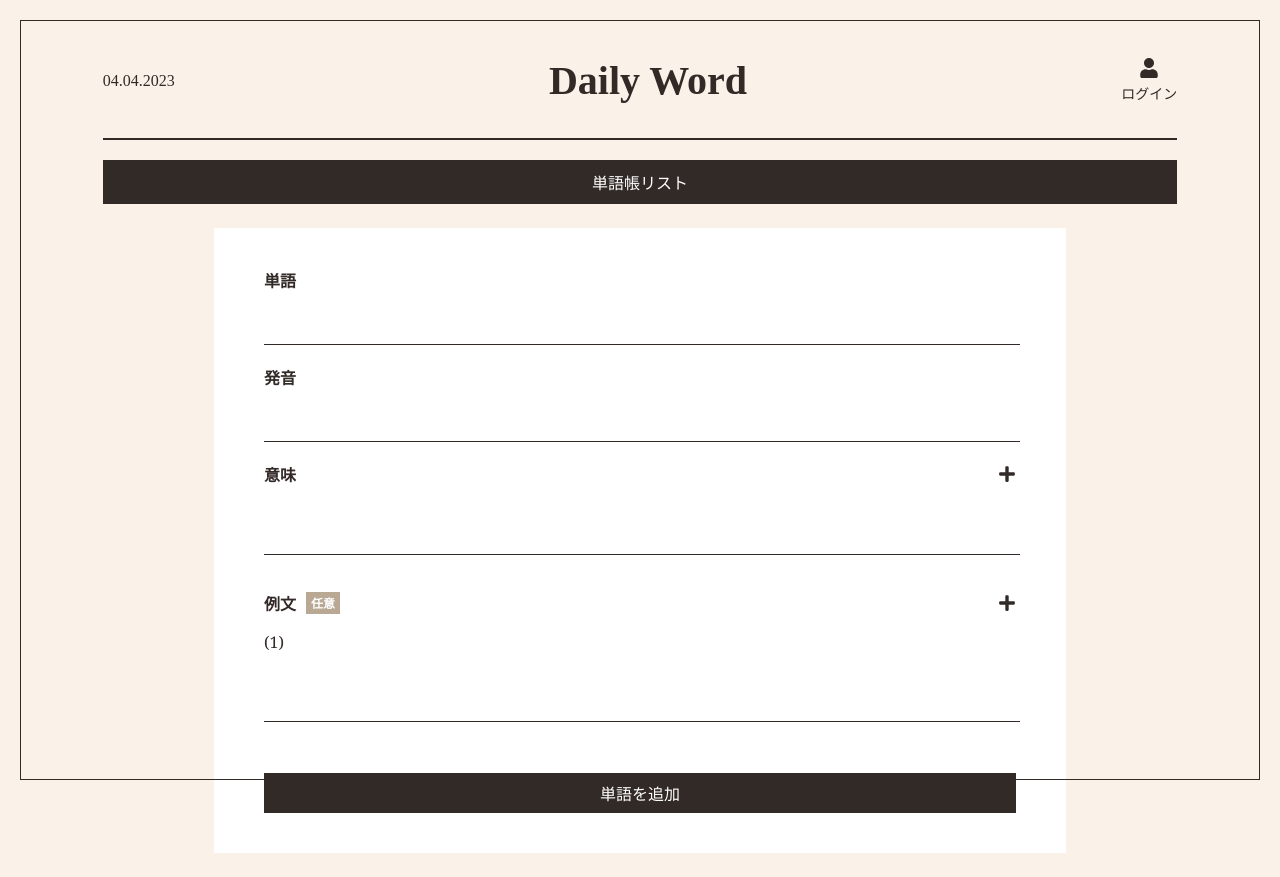
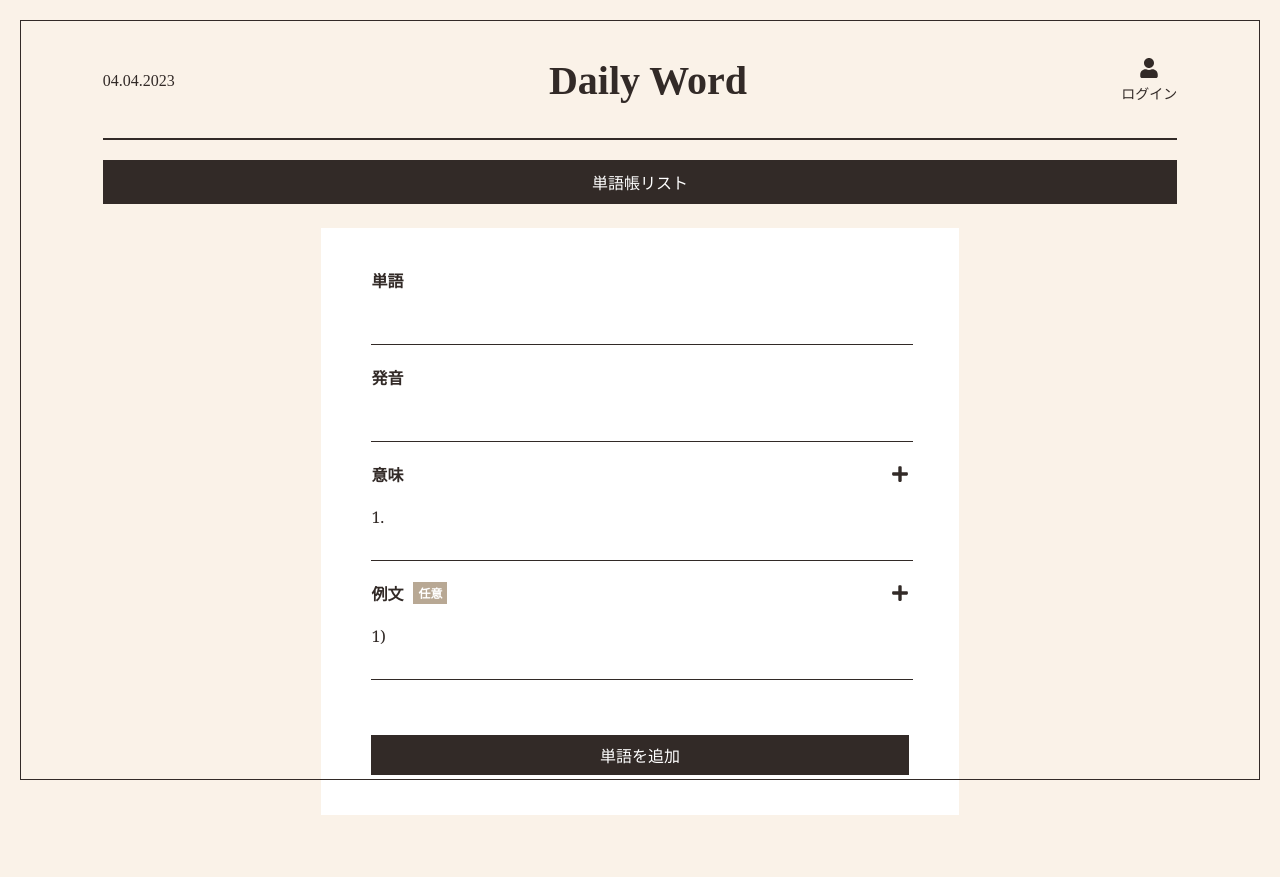
Before and after one commit to JiwonChoi1017/my-daily-word, a Next.js app: page /vocabulary/word/form in a window 1280 px wide. After the commit the page ends 839 px from the top, so only its background shows below. Built offline with nearby package versions, Linux system fonts and the light colour scheme; no server answers.

Commit message:
単語フォームの間隔を調整

```diff
--- a/components/vocabulary/word/form/VocabularyWordForm.tsx
+++ b/components/vocabulary/word/form/VocabularyWordForm.tsx
@@ -3,6 +3,7 @@ import { AddInputIcon, OptionalIcon } from "@/components/icon/Icon";
 import InputForm from "@/components/ui/InputForm";
 import { Meaning, Word } from "@/types/Vocabulary";
 import React, { useEffect, useRef, useState } from "react";
+import classes from "../../../../styles/InputForm.module.css";
 
 /**
  * 単語フォーム.
@@ -124,6 +125,7 @@ const VocabularyWordForm: React.FC<{
   const meaningsInput = meanings.map((item, idx) => {
     const meaningInput = (
       <li key={`meaning_${idx}`}>
+        <p className="margin0">{idx + 1}.</p>
         <input
           ref={(el) => {
             if (!el) {
@@ -155,7 +157,7 @@ const VocabularyWordForm: React.FC<{
         : exampleRefIndex;
       return (
         <li key={`example_${idx}_${example_idx}`}>
-          <p>({example_idx + 1})</p>
+          <p className="margin0">{example_idx + 1})</p>
           <input
             ref={(el) => {
               if (!el) {
@@ -182,7 +184,9 @@ const VocabularyWordForm: React.FC<{
             <AddInputIcon onClickAddInputIconHandler={onAddMeaningHandler} />
           )}
         </label>
-        <ul key={`meaning_${idx}`}>{meaningInput}</ul>
+        <ul key={`meaning_${idx}`} className="margin0">
+          {meaningInput}
+        </ul>
         <label className="alignItemsCenter">
           例文
           <OptionalIcon />
@@ -191,7 +195,9 @@ const VocabularyWordForm: React.FC<{
             onClickAddInputIconHandler={onAddExampleHanlder}
           />
         </label>
-        <ul key={`examples_${idx}`}>{examplesInput}</ul>
+        <ul key={`examples_${idx}`} className="margin0">
+          {examplesInput}
+        </ul>
       </div>
     );
   });
@@ -255,6 +261,34 @@ const VocabularyWordForm: React.FC<{
       createdAt: `${currentDateString}${currentTimeString}`,
     });
   };
+  // 入力欄要素
+  const inputFieldsElement = (
+    <div className={classes.inputfields}>
+      <div>
+        <label htmlFor="word">単語</label>
+        <input
+          ref={wordRef}
+          type="text"
+          id="word"
+          maxLength={50}
+          defaultValue={wordInfo.word}
+          onChange={onChangeInputHandler}
+        />
+      </div>
+      <div>
+        <label htmlFor="pronunciation">発音</label>
+        <input
+          ref={pronunciationRef}
+          type="text"
+          id="pronunciation"
+          maxLength={100}
+          defaultValue={wordInfo.pronunciation}
+          onChange={onChangeInputHandler}
+        />
+      </div>
+      {meaningsInput}
+    </div>
+  );
   // ボタン要素
   const buttonElement = showCancelButton ? (
     <DoubleButton
@@ -287,29 +321,7 @@ const VocabularyWordForm: React.FC<{
           onSubmitHandler(e);
         }}
       >
-        <div>
-          <label htmlFor="word">単語</label>
-          <input
-            ref={wordRef}
-            type="text"
-            id="word"
-            maxLength={50}
-            defaultValue={wordInfo.word}
-            onChange={onChangeInputHandler}
-          />
-        </div>
-        <div>
-          <label htmlFor="pronunciation">発音</label>
-          <input
-            ref={pronunciationRef}
-            type="text"
-            id="pronunciation"
-            maxLength={100}
-            defaultValue={wordInfo.pronunciation}
-            onChange={onChangeInputHandler}
-          />
-        </div>
-        {meaningsInput}
+        {inputFieldsElement}
         {buttonElement}
       </form>
     </InputForm>
--- a/styles/InputForm.module.css
+++ b/styles/InputForm.module.css
@@ -1,19 +1,24 @@
 .inputform {
-  width: 70%;
+  width: 50%;
   background-color: white;
   margin: 20px auto;
   padding: 40px 50px;
 }
 
+.inputfields {
+  margin-bottom: 20px;
+}
+
 .inputform label {
   display: block;
   font-weight: bold;
+  margin-bottom: 20px;
 }
 
 .inputform input {
   width: 100%;
   height: 30px;
-  margin: 20px 0;
+  margin-bottom: 20px;
   border: none;
   border-bottom: 1.2px solid #322a27;
 }
--- a/styles/globals.css
+++ b/styles/globals.css
@@ -76,6 +76,10 @@ ul {
   align-items: center;
 }
 
+.margin0 {
+  margin: 0 !important;
+}
+
 .marginTop10 {
   margin-top: 10px !important;
 }
```
